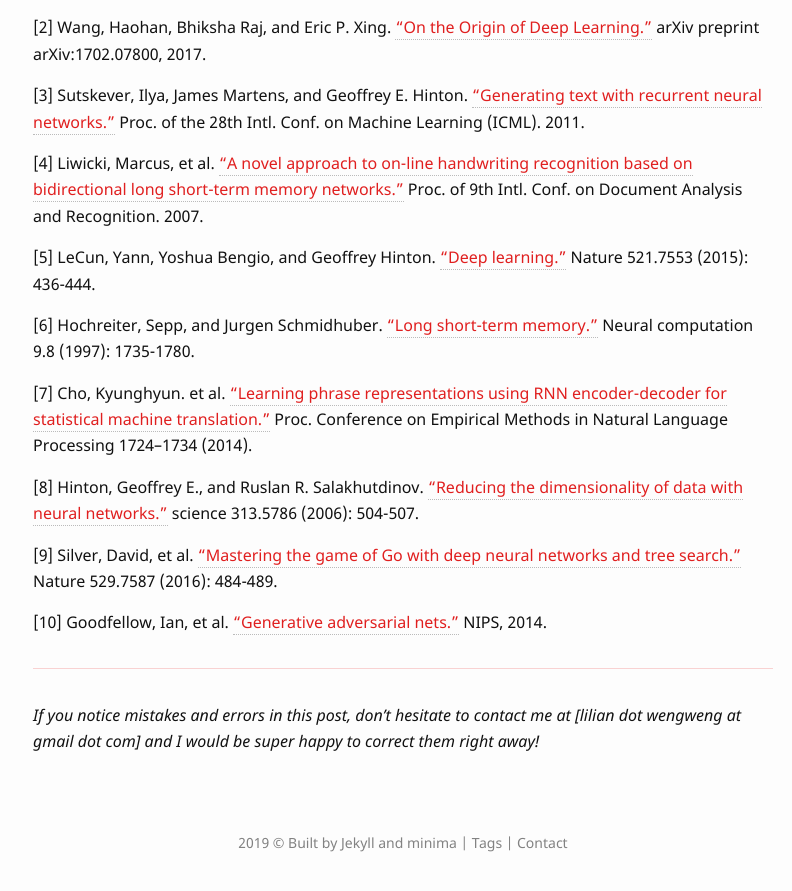
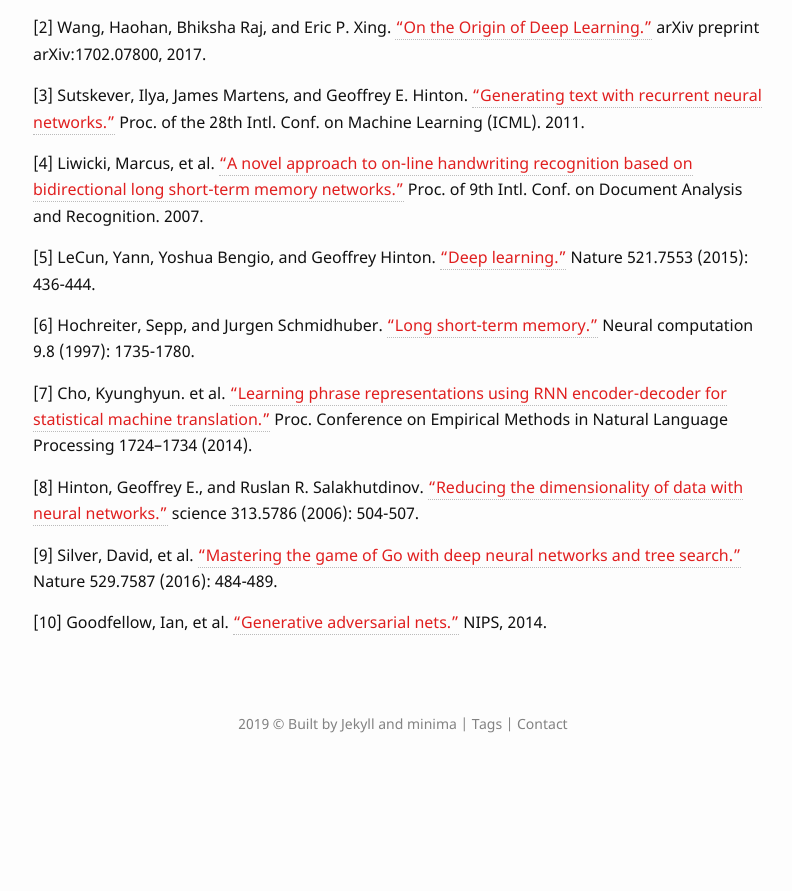
Before and after one commit to lastexiler/l-note, a Jekyll site: the page built from _posts/2017-06-21-an-overview-of-deep-learning.md, in a window 1280 px wide and 900 px high, scrolled down 11532 px. Shown: the top 891 px of the window, without its empty margins (237-1029 px from the left). Built offline with Jekyll 4.4.1, drawn with Linux system fonts in a browser that asks for light colours; formulas are drawn with MathJax 3; comment, search, counter and statistics services are not loaded; after the commit the page ends 12313 px from its top, so only the background shows below that.

Commit message:
initial modify minima

```diff
--- a/_posts/2017-06-21-an-overview-of-deep-learning.md
+++ b/_posts/2017-06-21-an-overview-of-deep-learning.md
@@ -226,8 +226,3 @@ Meanwhile, maintain your curiosity and passion. The field is making progress eve
 [9] Silver, David, et al. ["Mastering the game of Go with deep neural networks and tree search."](http://web.iitd.ac.in/~sumeet/Silver16.pdf) Nature 529.7587 (2016): 484-489.
 
 [10] Goodfellow, Ian, et al. ["Generative adversarial nets."](https://arxiv.org/pdf/1406.2661.pdf) NIPS, 2014.
-
-
----
-
-*If you notice mistakes and errors in this post, don't hesitate to contact me at [lilian dot wengweng at gmail dot com] and I would be super happy to correct them right away!*
```
